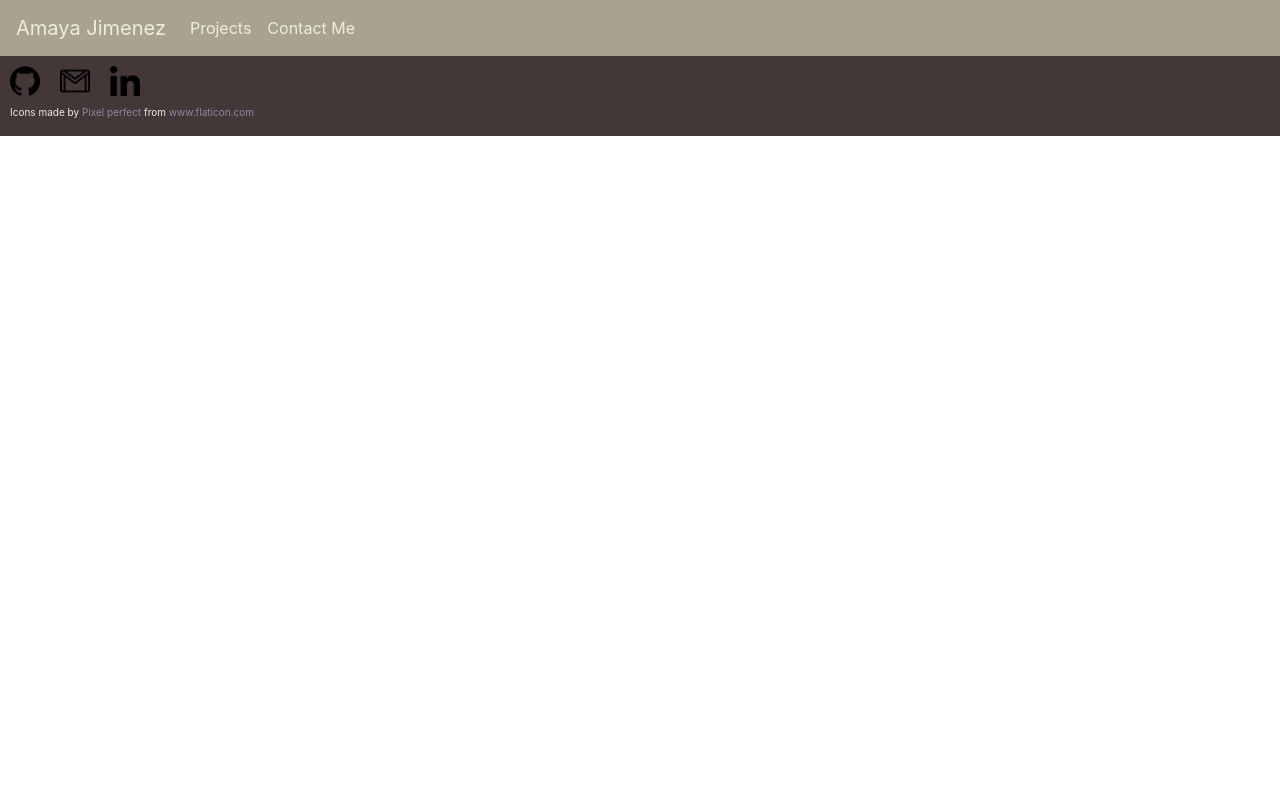
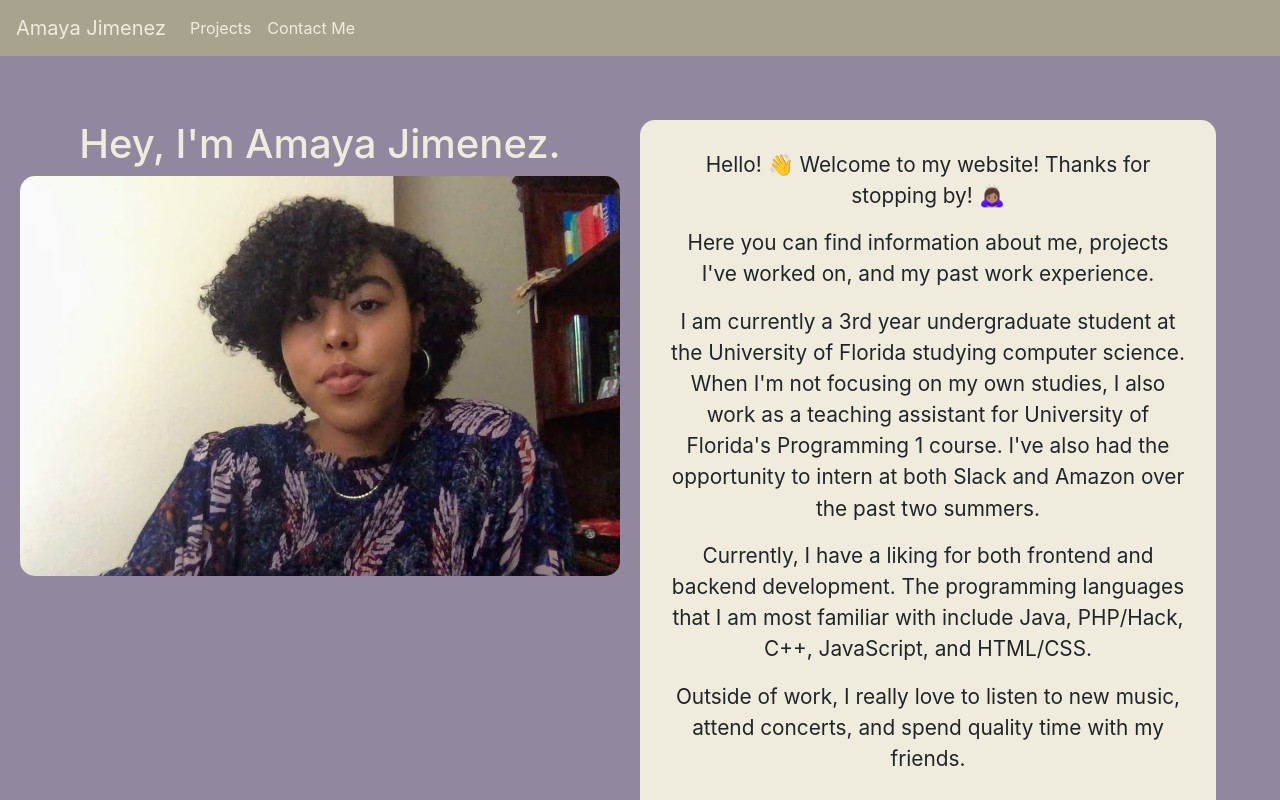
Before and after one commit to UFamayajimenez/Personal-Website, a React (Create React App) app: page / in a window 1280 px wide. Shown: the top 800 px of the page. Built offline with nearby package versions, Linux system fonts and the light colour scheme.

Commit message:
fixed page so it the path / routes to home

```diff
--- a/src/App.js
+++ b/src/App.js
@@ -21,6 +21,9 @@ function App() {
         <Route path="/projects">
           <Projects/>
         </Route>
+        <Route path="/">
+        <Home/>
+        </Route>
       </Switch>
       <Footer/>
   </Router>
```
